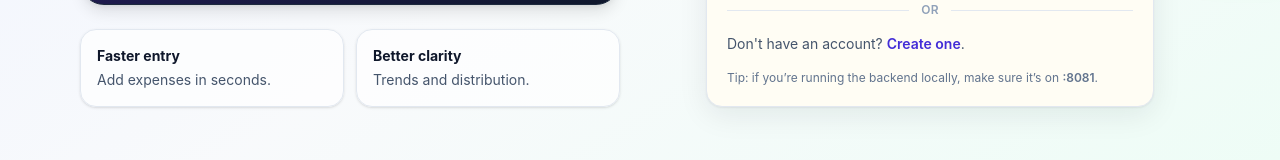
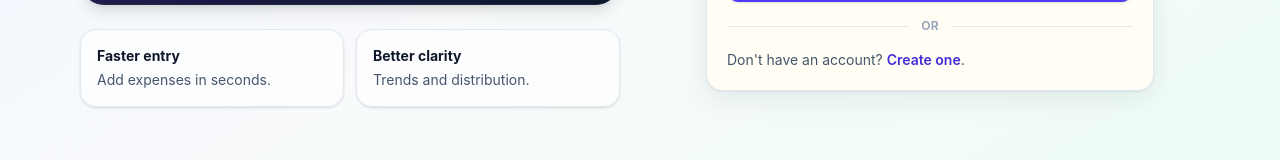
Before and after one commit to harshagrawal909/SpendWise, a React app in the folder frontend/: page / in a window 1280 px wide. Shown: the part 500-660 px from the top of the page. Built offline with nearby package versions, Linux system fonts and the light colour scheme; no server answers; the HTML template or start-up script is replaced by a standard one.

Commit message:
chore: update changes

```diff
--- a/frontend/src/pages/Login.jsx
+++ b/frontend/src/pages/Login.jsx
@@ -265,10 +265,6 @@ export default function Login() {
                   .
                 </div>
 
-                <div className="mt-4 text-xs text-slate-500">
-                  Tip: if you’re running the backend locally, make sure it’s on{" "}
-                  <span className="font-semibold">:8081</span>.
-                </div>
               </CardBody>
             </Card>
           </div>
```
